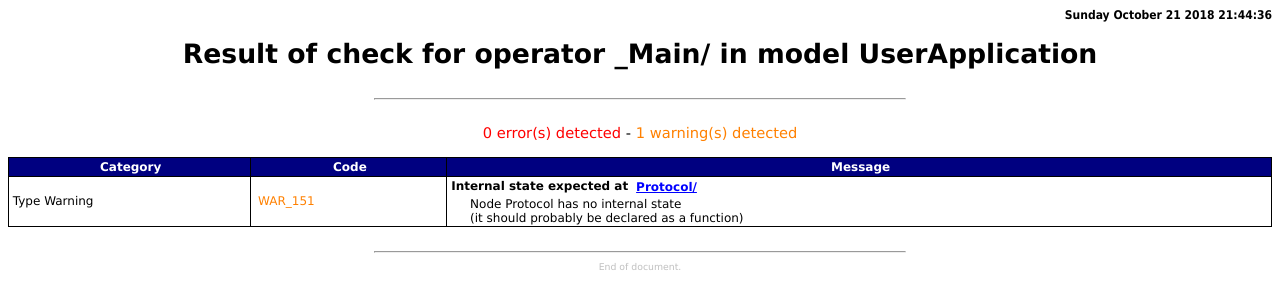
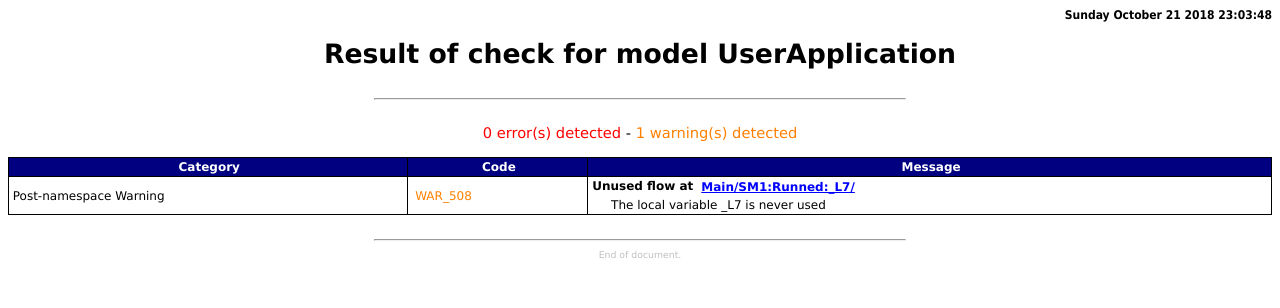
Before and after one commit to stagihotr/stagihotr, a plain HTML site: page Time_1/ExoSkeleton_Display/UserApplication/UserApplication.htm in a window 1280 px wide. Drawn offline with Linux system fonts and the light colour scheme.

```diff
--- a/Time_1/ExoSkeleton_Display/UserApplication/UserApplication.htm
+++ b/Time_1/ExoSkeleton_Display/UserApplication/UserApplication.htm
@@ -215,7 +215,7 @@
 <BODY>
 
 
-<DIV class="Header">Sunday October 21 2018 21:44:36</DIV><DIV class="Title">Result of check for operator _Main/ in model UserApplication</DIV>
+<DIV class="Header">Sunday October 21 2018 23:03:48</DIV><DIV class="Title">Result of check for model UserApplication</DIV>
 <HR style="width: 14cm; text-align: center;">
 <DIV class="DocumentInfo">
 <SPAN class="DocumentInfo" style="color: rgb(255,0,0);">0 error(s) detected</SPAN> - <SPAN class="DocumentInfo" style="color: rgb(255,128,0);">1 warning(s) detected</SPAN></DIV>
@@ -223,12 +223,11 @@
 <TR><TH class="TableHeadingCell">Category</TH>
 <TH class="TableHeadingCell">Code</TH>
 <TH class="TableHeadingCell">Message</TH>
-</TR><TR><TD class="TableCell" style="" rowspan="2">Type Warning</TD>
-<TD class="TableCell" style="" rowspan="2"><SPAN class="TableCell" style="color: rgb(255,128,0);">WAR_151</SPAN></TD>
-<TD class="TableCell" style="border-bottom: 0px hidden;"><B>Internal state expected</B><B> at </B><A class="Hyperlink" style="text-align: left; vertical-align:middle; font-size: 9pt; font-weight: bold; padding-left: 0.1cm; padding-right: 0.1cm;" HREF="studio:SC:LOCATE_PATH#UserApplication.etp#Protocol/">Protocol/</A></TD>
+</TR><TR><TD class="TableCell" style="" rowspan="2">Post-namespace Warning</TD>
+<TD class="TableCell" style="" rowspan="2"><SPAN class="TableCell" style="color: rgb(255,128,0);">WAR_508</SPAN></TD>
+<TD class="TableCell" style="border-bottom: 0px hidden;"><B>Unused flow</B><B> at </B><A class="Hyperlink" style="text-align: left; vertical-align:middle; font-size: 9pt; font-weight: bold; padding-left: 0.1cm; padding-right: 0.1cm;" HREF="studio:SC:LOCATE_PATH#UserApplication.etp#Main/SM1:Runned:_L7/">Main/SM1:Runned:_L7/</A></TD>
 </TR><TR><TD class="TableCell" style="border-top: 0px hidden;"><DIV class="TableCell" style="padding-left: 0.5cm;">
-Node Protocol has no internal state<BR>
-(it should probably be declared as a function)</DIV>
+The local variable _L7 is never used</DIV>
 </TD>
 </TR></TBODY></TABLE></DIV>
 <HR style="width: 14cm; text-align: center;">
```
Also changed, not shown: 6 other files.
